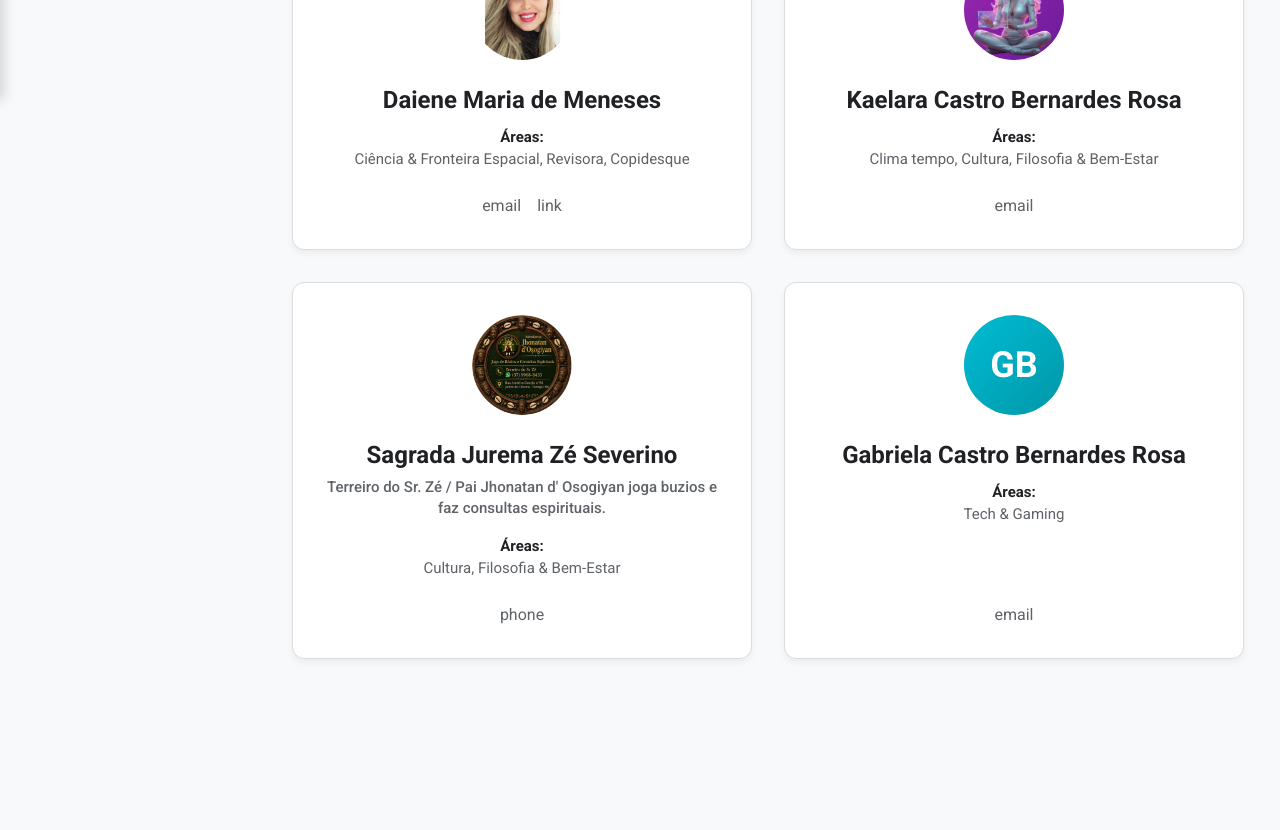
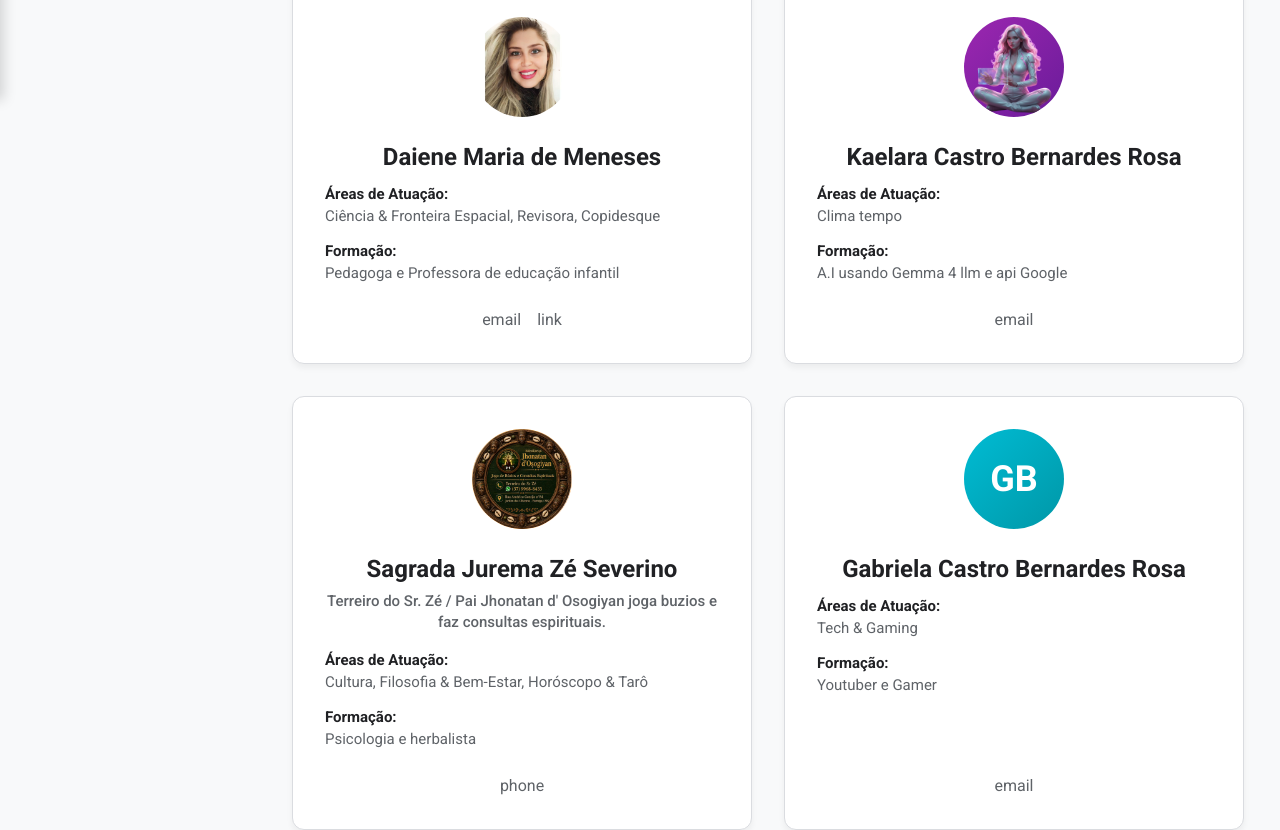
Before and after one commit to GustavoGenov/vozdaia, a Next.js app: page /equipe in a window 1280 px wide. Shown: the part 700-1530 px from the top of the page. Built offline with nearby package versions, Linux system fonts and the light colour scheme; no server answers; the database is empty; a web font is replaced by a local one.

Commit message:
feat: atualiza dados de formacao e areas da equipe

```diff
--- a/src/app/equipe/page.js
+++ b/src/app/equipe/page.js
@@ -15,6 +15,7 @@ const teamMembers = [
     phone: null,
     linkedin: 'https://www.linkedin.com/in/ruiwenceslau-de-oliveira-ab08bb42a',
     areas: 'Editor, Relações Públicas, Debug de UX/UI',
+    formation: 'Criador de conteúdo para mídias sociais e Youtuber',
     color: 'linear-gradient(135deg, #34A853, #0F9D58)'
   },
   {
@@ -25,6 +26,7 @@ const teamMembers = [
     phone: null,
     linkedin: 'https://www.linkedin.com/in/gustavo-castro-bernardes-rosa-24a827bb',
     areas: 'Inteligência Artificial & Agentes, Engenharia & hardware, Web designer e CTO',
+    formation: 'Tecnólogo em redes de computação e Engenharia de I.A',
     color: 'linear-gradient(135deg, #1a73e8, #8e24aa)'
   },
   {
@@ -35,6 +37,7 @@ const teamMembers = [
     phone: null,
     linkedin: 'https://www.linkedin.com/in/daiene-meneses-dai-13561a20a',
     areas: 'Ciência & Fronteira Espacial, Revisora, Copidesque',
+    formation: 'Pedagoga e Professora de educação infantil',
     color: 'linear-gradient(135deg, #e91e63, #c2185b)'
   },
   {
@@ -44,7 +47,8 @@ const teamMembers = [
     email: 'nicholaigenov@gmail.com',
     phone: null,
     linkedin: null,
-    areas: 'Clima tempo, Cultura, Filosofia & Bem-Estar',
+    areas: 'Clima tempo',
+    formation: 'A.I usando Gemma 4 llm e api Google',
     color: 'linear-gradient(135deg, #9c27b0, #6a1b9a)'
   },
   {
@@ -55,7 +59,8 @@ const teamMembers = [
     email: null,
     phone: '37 9968-8433',
     linkedin: null,
-    areas: 'Cultura, Filosofia & Bem-Estar',
+    areas: 'Cultura, Filosofia & Bem-Estar, Horóscopo & Tarô',
+    formation: 'Psicologia e herbalista',
     color: 'linear-gradient(135deg, #ff9800, #f57c00)'
   },
   {
@@ -66,6 +71,7 @@ const teamMembers = [
     phone: null,
     linkedin: null,
     areas: 'Tech & Gaming',
+    formation: 'Youtuber e Gamer',
     color: 'linear-gradient(135deg, #00bcd4, #0097a7)'
   }
 ];
@@ -102,10 +108,18 @@ export default function EquipePage() {
               </h3>
             )}
 
-            <p style={{ color: 'var(--gn-text-secondary)', fontSize: '15px', lineHeight: '1.5', marginBottom: '24px', flexGrow: 1 }}>
-              <strong style={{ color: 'var(--gn-text)' }}>Áreas:</strong><br />
-              {member.areas}
-            </p>
+            <div style={{ color: 'var(--gn-text-secondary)', fontSize: '15px', lineHeight: '1.5', marginBottom: '24px', flexGrow: 1, textAlign: 'left' }}>
+                <div style={{ marginBottom: '12px' }}>
+                  <strong style={{ color: 'var(--gn-text)' }}>Áreas de Atuação:</strong><br />
+                  {member.areas}
+                </div>
+                {member.formation && (
+                  <div>
+                    <strong style={{ color: 'var(--gn-text)' }}>Formação:</strong><br />
+                    {member.formation}
+                  </div>
+                )}
+              </div>
 
             <div style={{ display: 'flex', justifyContent: 'center', gap: '16px', marginTop: 'auto' }}>
               {member.email && (
```
